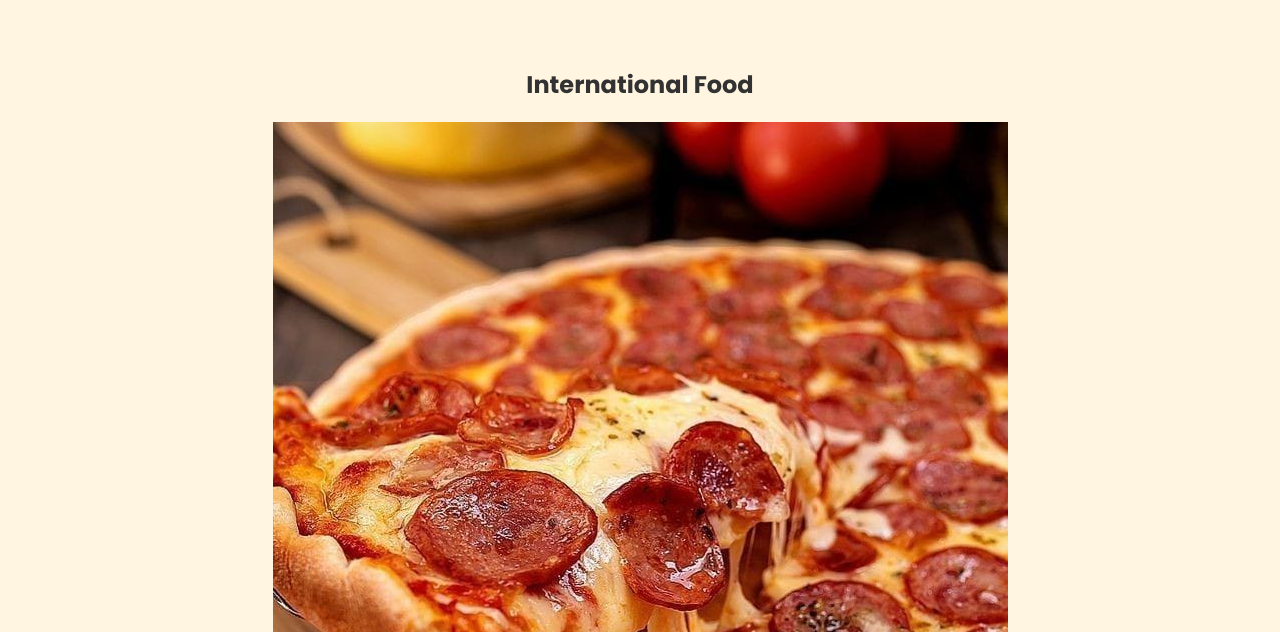
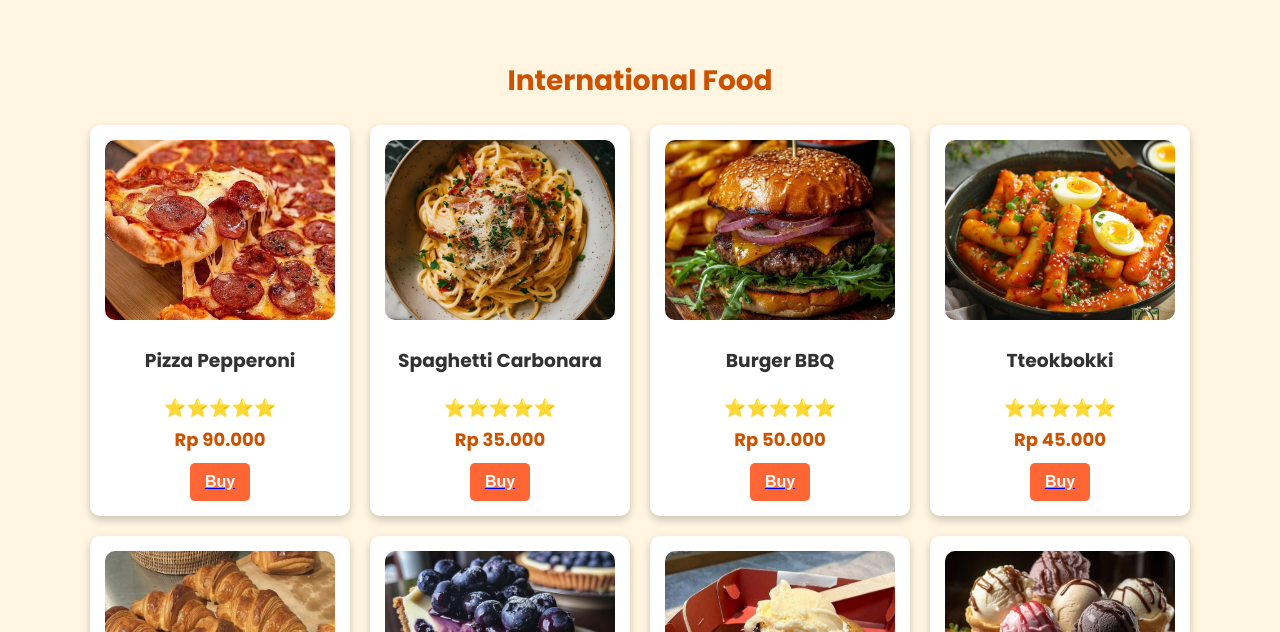
Before and after one commit to zoeysooya/web-personal, a plain HTML site: page products.html in a window 1280 px wide. Shown: the part 168-800 px from the top of the page. Drawn offline with Linux system fonts and the light colour scheme.

Commit message:
Update products.html

```diff
--- a/products.html
+++ b/products.html
@@ -3,7 +3,7 @@
 <head>
     <meta charset="UTF-8">
     <meta name="viewport" content="width=device-width, initial-scale=1.0">
-    <title>FourTaste - Home</title>
+    <title>FourTaste DALA - Menu</title>
     <link href="https://fonts.googleapis.com/css2?family=Poppins:wght@300;400;700&display=swap" rel="stylesheet">
     <style>
         body {
@@ -41,25 +41,64 @@
             border-radius: 8px;
             transform: translateY(-2px);
         }
-        marquee {
-            background-color: rgb(255, 204, 128);
-            padding: 10px;
-            font-weight: bold;
-            font-size: 16px;
-        }
         .container {
             text-align: center;
-            padding: 50px 20px;
-            max-width: 900px;
+            padding: 40px 20px;
+            max-width: 1100px;
             margin: auto;
         }
-        .responsive-img {
-            max-width: 600px;
-            width: 90%;
-            height: auto;
-            border-radius: 15px;
-            box-shadow: 0px 6px 12px rgba(0,0,0,0.2);
-            transition: transform 0.3s ease-in-out;
+        h2 {
+            color: rgb(204, 82, 0);
+            font-size: 28px;
+        }
+        .menu-grid {
+            display: grid;
+            grid-template-columns: repeat(auto-fit, minmax(250px, 1fr));
+            gap: 20px;
+            margin-top: 20px;
+        }
+        .menu-item {
+            background: white;
+            padding: 15px;
+            border-radius: 10px;
+            box-shadow: 0 4px 8px rgba(0, 0, 0, 0.2);
+            text-align: center;
+            transition: transform 0.3s;
+        }
+        .menu-item:hover {
+            transform: scale(1.05);
+        }
+        .menu-item img {
+            width: 100%;
+            height: 180px;
+            object-fit: cover;
+            border-radius: 10px;
+        }
+        .price {
+            font-size: 18px;
+            color: rgb(204, 82, 0);
+            font-weight: bold;
+            margin: 5px 0;
+        }
+        .stars {
+            color: gold;
+            font-size: 18px;
+        }
+        .buy-btn {
+            background-color: rgb(255, 102, 51);
+            color: white;
+            border: none;
+            padding: 10px 15px;
+            font-size: 16px;
+            font-weight: bold;
+            border-radius: 5px;
+            cursor: pointer;
+            transition: background-color 0.3s;
+            display: block;
+            margin: 10px auto 0;
+        }
+        .buy-btn:hover {
+            background-color: rgb(204, 50, 0);
         }
         .responsive-img:hover {
             transform: scale(1.05);
```
